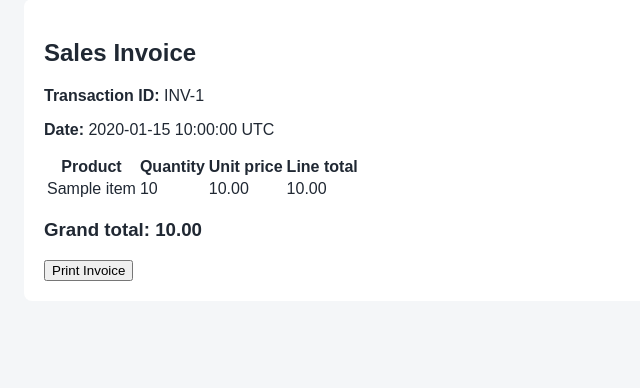
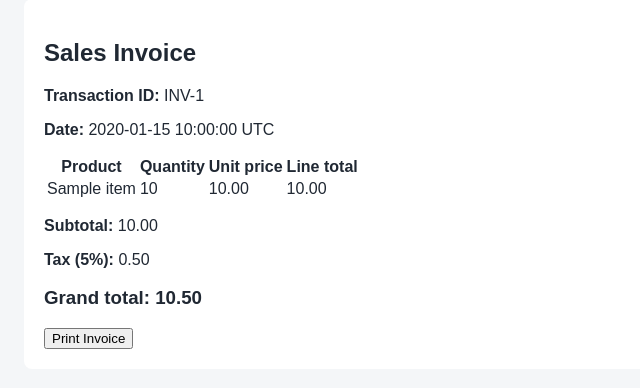
Before and after one commit to BalaviDeshna/Electronics-store-inventory-management-system, a Flask app: page /sales/1/invoice in a window 1280 px wide. Shown: the part 161-549 px from the top of the page, without its empty margins (0-640 px from the left). Run offline with Flask 3, Linux system fonts and the light colour scheme; tables that the repository leaves empty hold one stand-in row (values such as "Sample post").

Commit message:
US-13: calculate subtotal tax and grand total

```diff
--- a/app/business/sales.py
+++ b/app/business/sales.py
@@ -11,6 +11,7 @@ from app.data.models.sale import Sale, SaleItem
 
 
 CENT = Decimal("0.01")
+TAX_RATE = Decimal("0.05")
 
 
 class SaleValidationError(StockUpdateError):
@@ -28,6 +29,15 @@ def money(value):
         raise SaleValidationError("Monetary amount must be finite.")
 
     return amount.quantize(CENT, rounding=ROUND_HALF_UP)
+
+
+
+def calculate_totals(subtotal):
+    """Calculate subtotal, 5% tax, and final total."""
+    subtotal = money(subtotal)
+    tax_amount = money(subtotal * TAX_RATE)
+    final_total = money(subtotal + tax_amount)
+    return subtotal, tax_amount, final_total
 
 
 def create_sale(items, product_model):
@@ -127,7 +137,8 @@ def create_sale(items, product_model):
             product.stock = int(product.stock) - quantity
             total += line_total
 
-        sale.total_amount = money(total)
+        _, _, final_total = calculate_totals(total)
+        sale.total_amount = final_total
         db.session.add(sale)
         db.session.commit()
         return sale
--- a/app/presentation/routes/main.py
+++ b/app/presentation/routes/main.py
@@ -1,3 +1,4 @@
+from decimal import Decimal
 from decimal import Decimal, InvalidOperation
 
 from sqlalchemy import func, or_
@@ -14,7 +15,15 @@ from flask import (
 )
 from flask_login import current_user
 
-from app.business.sales import SaleValidationError, create_sale
+
+from app.business.sales import (
+    SaleValidationError,
+    calculate_totals,
+    create_sale,
+)
+
+
+
 from app.business.stock import (
     StockUpdateError,
     process_return,
@@ -151,12 +160,25 @@ def create_sale_route():
 
 
 @main_bp.route("/sales/<int:sale_id>/invoice")
+@main_bp.route("/sales/<int:sale_id>/invoice")
 def invoice(sale_id):
     sale = db.session.get(Sale, sale_id)
     if sale is None:
         abort(404)
-    return render_template("invoice.html", sale=sale)
 
+    subtotal = sum(
+        (Decimal(str(item.line_total)) for item in sale.items),
+        Decimal("0.00"),
+    )
+    subtotal, tax_amount, final_total = calculate_totals(subtotal)
+
+    return render_template(
+        "invoice.html",
+        sale=sale,
+        subtotal=subtotal,
+        tax_amount=tax_amount,
+        final_total=final_total,
+    )
 
 @main_bp.route("/products/create", methods=["GET", "POST"])
 def create_product():
--- a/app/templates/invoice.html
+++ b/app/templates/invoice.html
@@ -1,10 +1,13 @@
 {% extends "base.html" %}
+
 {% block title %}Transaction INV-{{ sale.id }} | Electronics Store{% endblock %}
+
 {% block content %}
 <section class="invoice">
     <h2>Sales Invoice</h2>
     <p><strong>Transaction ID:</strong> INV-{{ sale.id }}</p>
     <p><strong>Date:</strong> {{ sale.created_at.strftime("%Y-%m-%d %H:%M:%S") }} UTC</p>
+
     <table>
         <thead>
             <tr>
@@ -25,7 +28,11 @@
             {% endfor %}
         </tbody>
     </table>
-    <h3>Grand total: {{ "%.2f"|format(sale.total_amount) }}</h3>
+
+    <p><strong>Subtotal:</strong> {{ "%.2f"|format(subtotal) }}</p>
+    <p><strong>Tax (5%):</strong> {{ "%.2f"|format(tax_amount) }}</p>
+    <h3>Grand total: {{ "%.2f"|format(final_total) }}</h3>
+
     <button type="button" onclick="window.print()">Print Invoice</button>
 </section>
 {% endblock %}
```
Also changed, not shown: tests/test_sales.py (+4 -4 lines).
